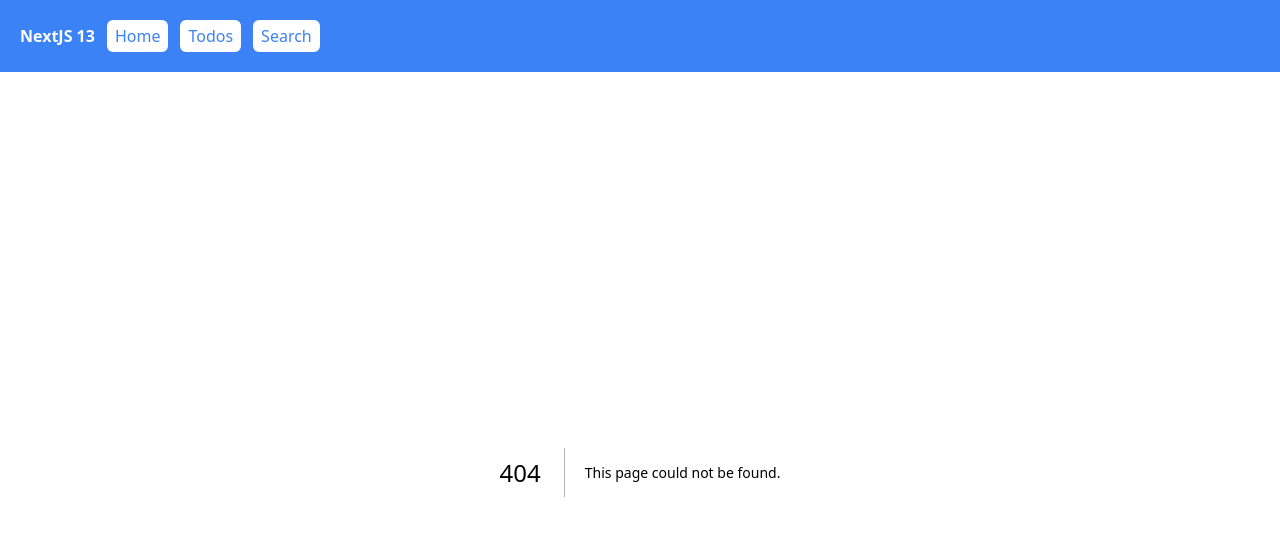
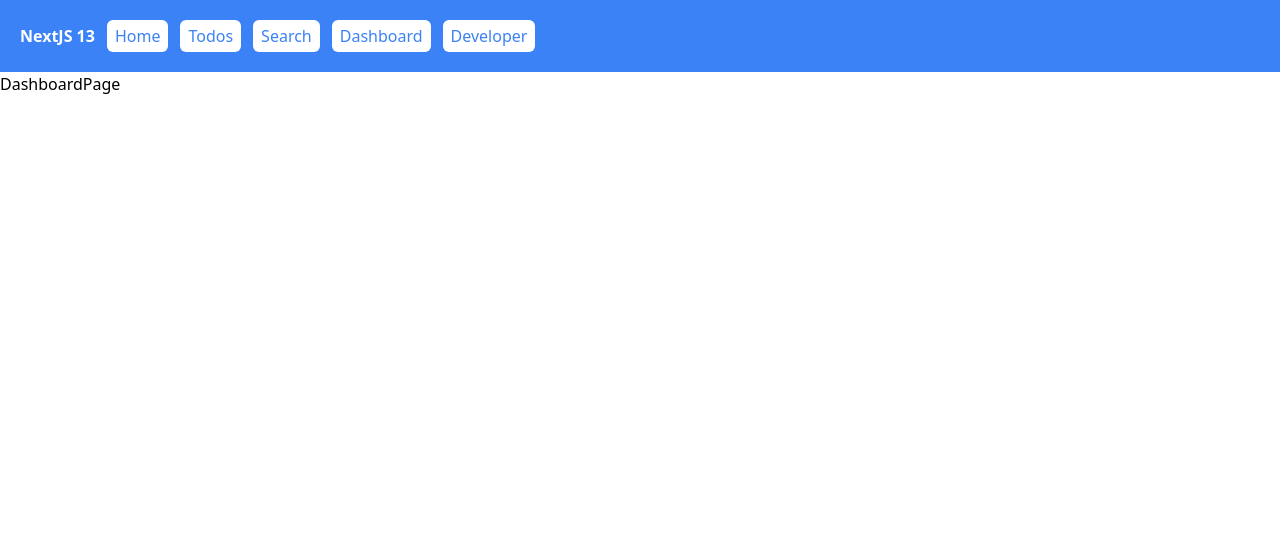
Before and after one commit to thutasann/nextjs-13-demo, a Next.js app: page /dashboard in a window 1280 px wide. Before the commit this address had no page. Shown: the top 536 px of the page. Built offline with nearby package versions, Linux system fonts and the light colour scheme.

Commit message:
added pages to `groupRoute`

```diff
--- /dev/null
+++ b/app/(admin)/dashboard/page.tsx
@@ -0,0 +1,9 @@
+import React from 'react'
+
+const DashboardPage = () => {
+    return (
+        <div>DashboardPage</div>
+    )
+}
+
+export default DashboardPage
--- /dev/null
+++ b/app/(admin)/developer/page.tsx
@@ -0,0 +1,9 @@
+import React from 'react'
+
+function DeveloperPage() {
+    return (
+        <div>DeveloperPage</div>
+    )
+}
+
+export default DeveloperPage
--- a/app/Header.tsx
+++ b/app/Header.tsx
@@ -16,6 +16,12 @@ const Header = () => {
             <Link href="/search" className='px-2 py-1 text-blue-500 bg-white rounded-md'>
                 Search
             </Link>
+            <Link href="/dashboard" className='px-2 py-1 text-blue-500 bg-white rounded-md'>
+                Dashboard
+            </Link>
+            <Link href="/developer" className='px-2 py-1 text-blue-500 bg-white rounded-md'>
+                Developer
+            </Link>
         </header>
     )
 }
```
